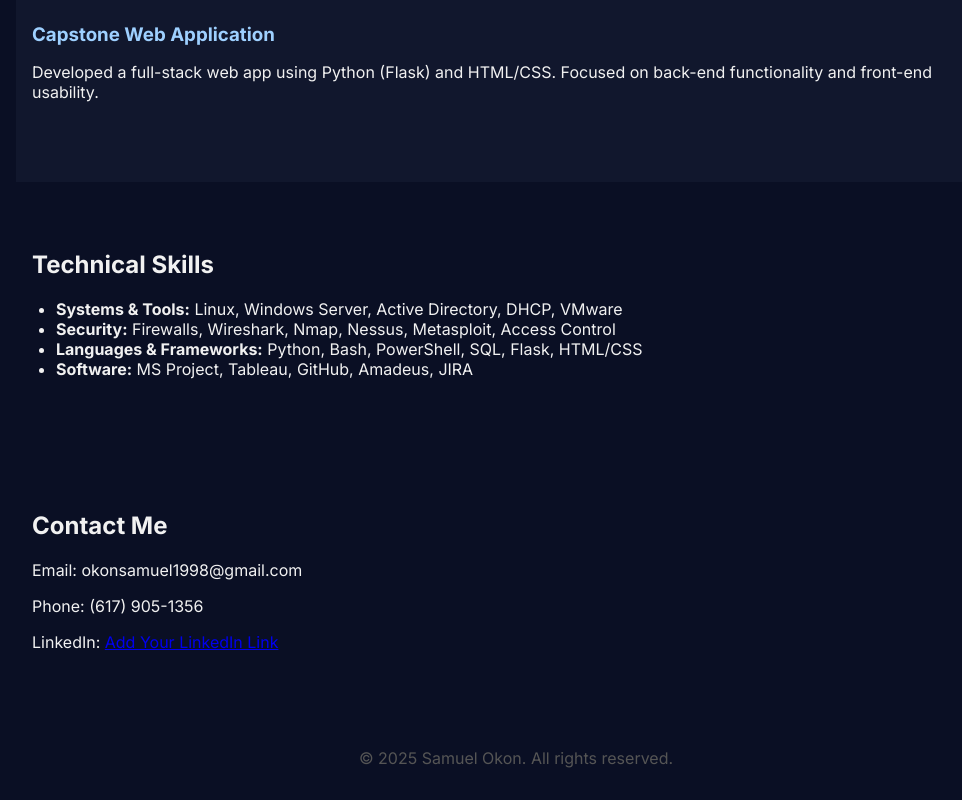
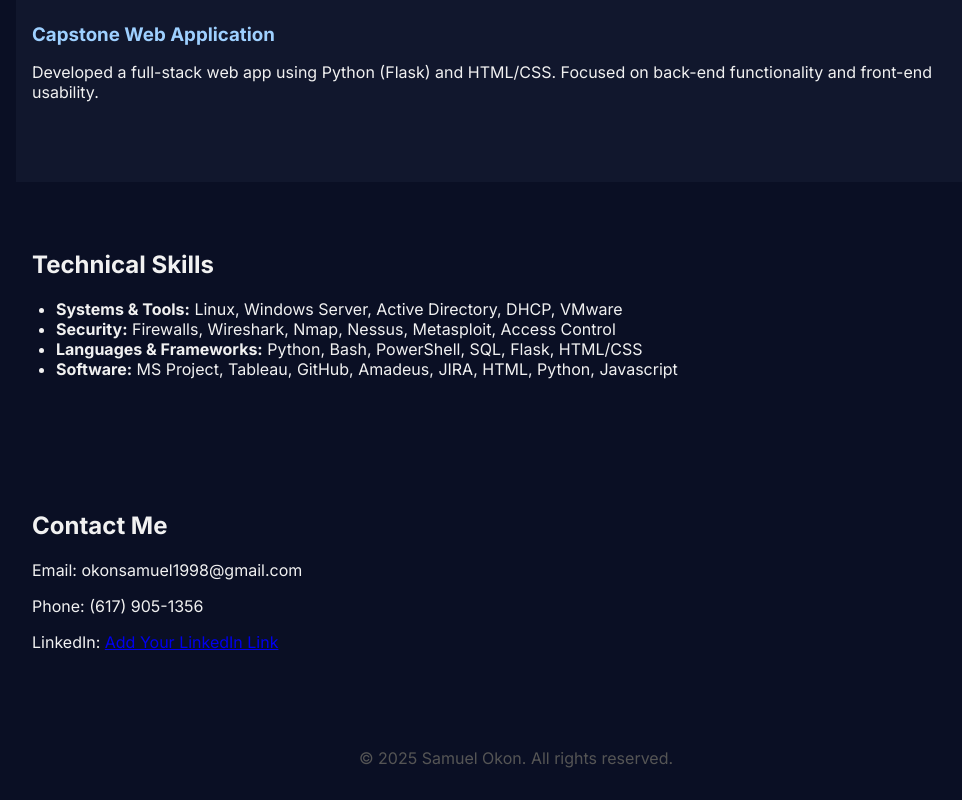
Before and after one commit to okonsamuel1998/portfolio, a plain HTML site: page index.html in a window 1280 px wide. Shown: the part 1574-2374 px from the top of the page, without its empty margins (124-1086 px from the left). Drawn offline with Linux system fonts and the light colour scheme.

Commit message:
Initial commit

```diff
--- a/index.html
+++ b/index.html
@@ -185,7 +185,7 @@
       <li><strong>Systems & Tools:</strong> Linux, Windows Server, Active Directory, DHCP, VMware</li>
       <li><strong>Security:</strong> Firewalls, Wireshark, Nmap, Nessus, Metasploit, Access Control</li>
       <li><strong>Languages & Frameworks:</strong> Python, Bash, PowerShell, SQL, Flask, HTML/CSS</li>
-      <li><strong>Software:</strong> MS Project, Tableau, GitHub, Amadeus, JIRA</li>
+      <li><strong>Software:</strong> MS Project, Tableau, GitHub, Amadeus, JIRA, HTML, Python, Javascript</li>
     </ul>
   </section>
 
```
